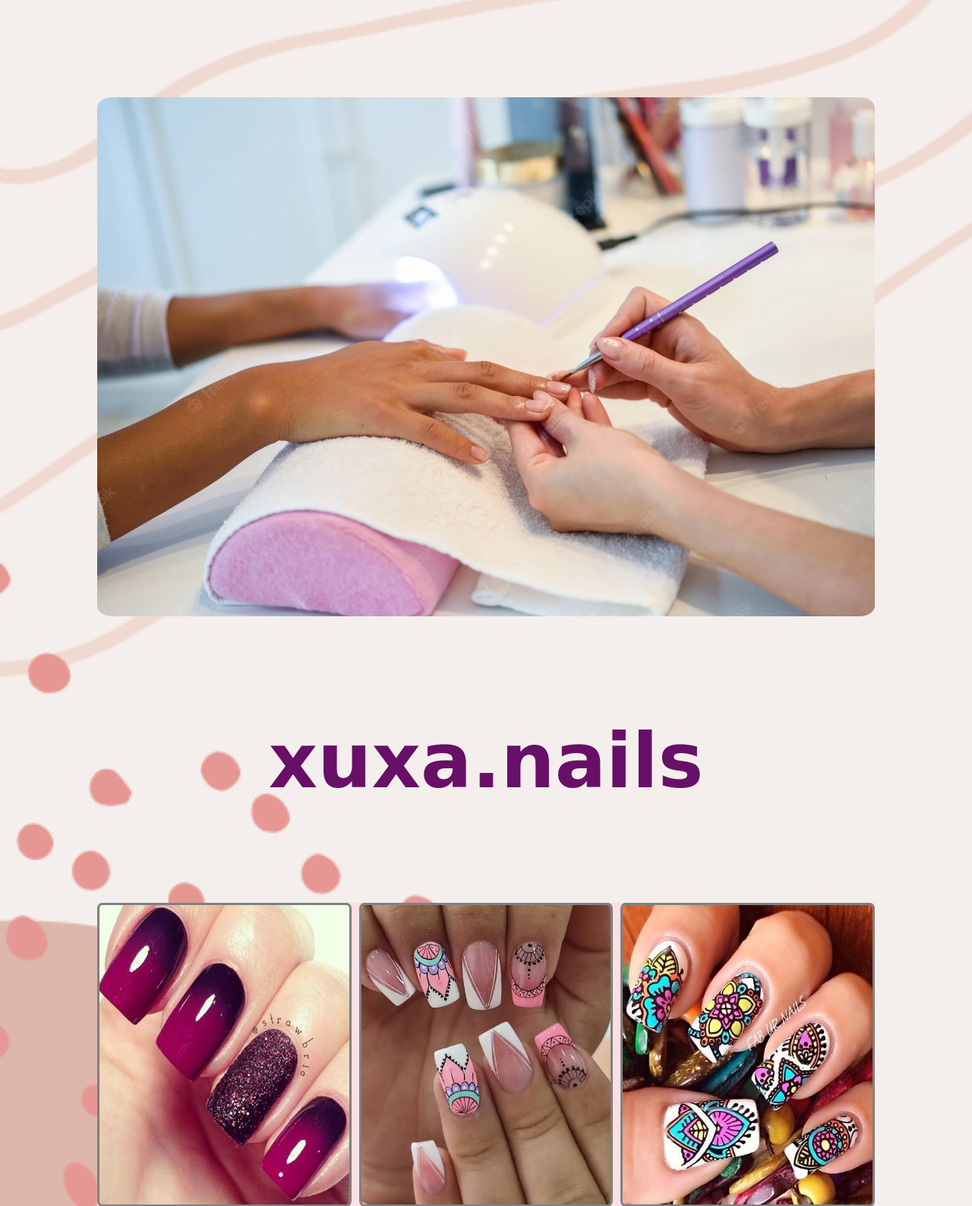
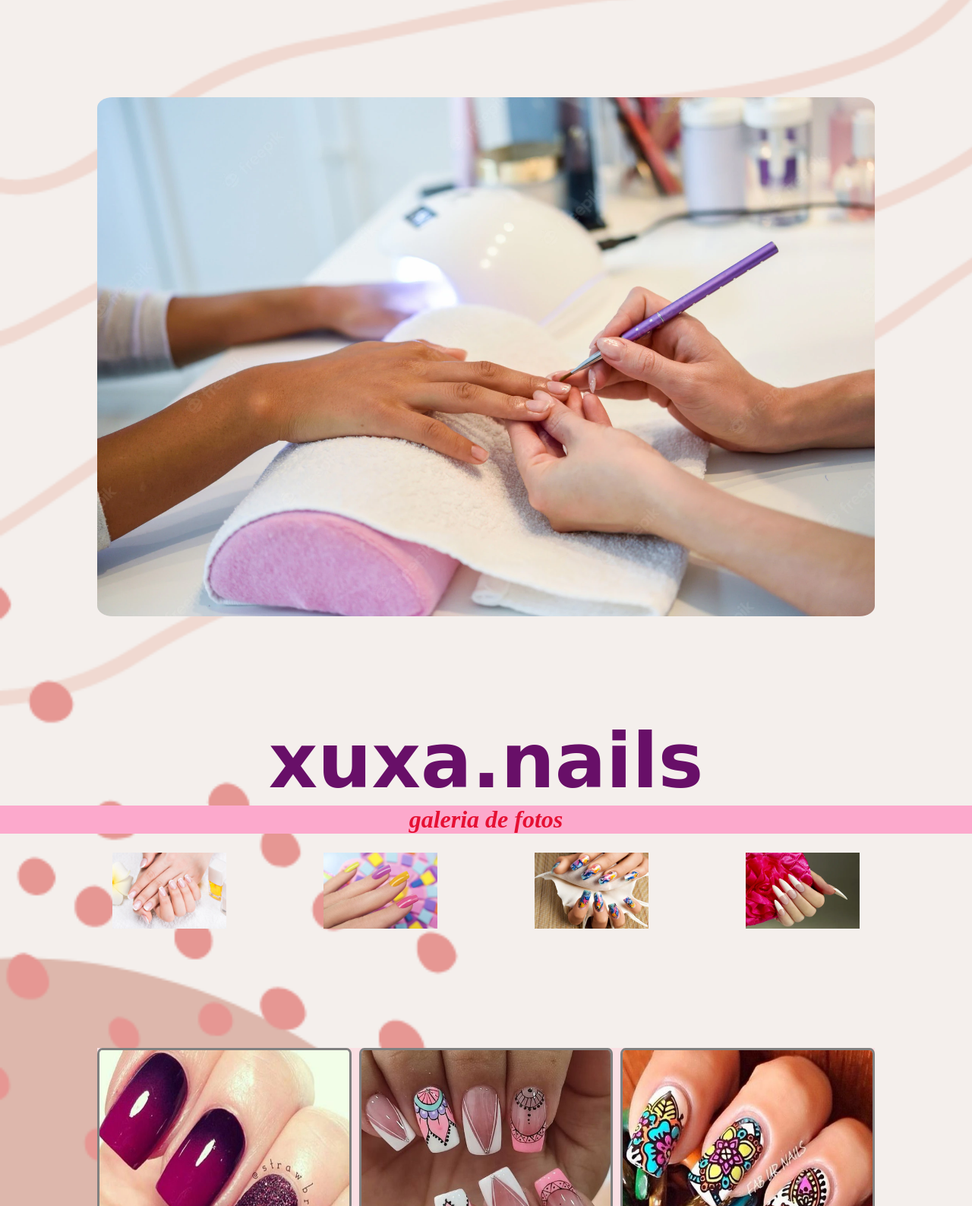
Before and after one commit to arielschinocca/proyecto-xuxa, a PHP site: page / in a window 1280 px wide. Shown: the part 137-1724 px from the top of the page at 76% size. Run offline with PHP 8.4, Linux system fonts and the light colour scheme; some libraries are stand-ins or nearby versions.

Commit message:
se agrego galeria de fotos

```diff
--- a/index.html
+++ b/index.html
@@ -76,6 +76,59 @@
             </div>
         </div>
     </section>
+
+
+    <!--galeria de fotos-->
+
+    <h6>galeria de fotos</h6>
+
+    <ul class="galeria">
+        <li><a href="#imgModal4"><img src="./img/uñas4.webp" ></a></li>
+        <li><a href="#imgModal5"><img src="./img/uñas5.jpg" ></a></li>
+        <li><a href="#imgModal6"><img src="./img/uñas6.jpg" ></a></li>
+        <li><a href="#imgModal7"><img src="./img/uñas7.jpg" ></a></li>
+    </ul>
+
+    <div class="modal" id="imgModal4">
+        <h6>paisaje 1</h6>
+        <div class="imagen">
+            <a href="#imgModal7">&#60;</a>
+            <a href="#imgModal5"><img src="./img/uñas4.webp" ></a>
+            <a href="#imgModal5">></a>
+        </div>
+        <a class="cerrar" href="">x</a>
+    </div>
+
+    <div class="modal" id="imgModal5">
+        <h6>paisaje 2</h6>
+        <div class="imagen">
+            <a href="#imgModal4">&#60;</a>
+            <a href="#imgModal6"><img src="./img/uñas5.jpg" ></a>
+            <a href="#imgModal6">></a>
+        </div>
+        <a class="cerrar" href="">x</a>
+    </div>
+
+    <div class="modal" id="imgModal6">
+        <h6>paisaje 3</h6>
+        <div class="imagen">
+            <a href="#imgModal4">&#60;</a>
+            <a href="#imgModal7"><img src="./img/uñas6.jpg" ></a>
+            <a href="#imgModal7">></a>
+        </div>
+        <a class="cerrar" href="">x</a>
+    </div>
+
+    <div class="modal" id="imgModal7">
+        <h6>paisaje 4</h6>
+        <div class="imagen">
+            <a href="#imgModal6">&#60;</a>
+            <a href="#imgModal4"><img src="./img/uñas7.jpg" ></a>
+            <a href="#imgModal4">></a>
+        </div>
+        <a class="cerrar" href="">x</a>
+    </div>
+
 
     <!-- section 2  imagenes-->
 
--- a/style.css
+++ b/style.css
@@ -17,6 +17,9 @@ min-height: 100%;
 
 
 /*nav responsive*/
+
+
+
 
 .navBar{
     display: flex;
@@ -145,7 +148,115 @@ ul.list{
 }
 
 
+/*        galeria       */
+
+
+
+.galeria{
+    width: 90%;
+    margin: auto;
+    list-style: none;
+    padding: 20px;
+    box-sizing: border-box;
+
+    display: flex;
+    flex-wrap: wrap;
+    justify-content: space-around;
+}
+
+.galeria li{
+    margin: 5px;
+}
+
+.galeria img{
+    width: 150px;
+    height: 100px;
+}
+
+
+/*  estilos del modal*/
+
+
+
+.modal{
+    display: none;
+}
+
+.modal:target{
+    display: block;
+    position: fixed;
+    background-color: rgba(0, 0, 0, 0.8);
+    top: 0;
+    left: 0;
+    width: 100%;
+    height: 100%;
+}
+
+.modal h6{
+    color: #fff;
+    font-size: 30px;
+    text-align: center;
+    margin: 15px 0;
+}
+
+.imagen{
+    width: 100%;
+    height: 50%;
+
+    display: flex;
+    justify-content: center;
+    align-items: center;
+}
+
+.imagen a{
+    color: #fff;
+    font-size: 40px;
+    text-decoration: none;
+    margin: 0 10px;
+}
+
+.imagen a:nth-child(2){
+    margin: 0;
+    height: 100%;
+    flex-shrink: 2;
+}
+
+.imagen img{
+    width: 500px;
+    height: 100%;
+    max-width: 100%;
+    border: 7px solid #fff;
+    box-sizing: border-box;
+}
+
+.cerrar{
+    display: block;
+    background-color: #fff;
+    width: 25px;
+    height: 25px;
+    margin: auto;
+    text-align: center;
+    text-decoration: none;
+    font-size: 25px;
+    color: #000;
+    padding: 5px ;
+    border-radius: 50%;
+    line-height: 13px;
+
+}
+
+
+
+
+
+
+
+
+
+
 /* main inicio */
+
+
 
 .main{
     width: 100%;
@@ -316,6 +427,8 @@ h5{
 
 /*main carrucel*/
 
+
+
 .carrousel{
     width: 100%;
     max-width: 120em;
@@ -357,11 +470,12 @@ h5{
 
 }
 
-.carrousel .punto.activo{
-}
 
 
 /*    Carrusel 2   */
+
+
+
 
 .carrusel-automatico{
     height: 100vh;
@@ -378,9 +492,9 @@ h5{
 }
 
 .carrusel-item{
-    min-width: 300px;
-    max-width: 300px;
-    height: 300px;
+    min-width: 500px;
+    max-width: 500px;
+    height: 400px;
 }
 
 .carrusel-item img{
@@ -397,6 +511,8 @@ h5{
 
 
 /* section 3 Formulario */
+
+
 
 
 
@@ -450,6 +566,8 @@ textarea{
 
 
 /* section 4 footer */
+
+
 
 .mapa{
     background-color: rgb(252, 169, 204);
@@ -557,6 +675,10 @@ ul li{
 
 
 /* medias query */
+
+
+
+
 
 
 
```
